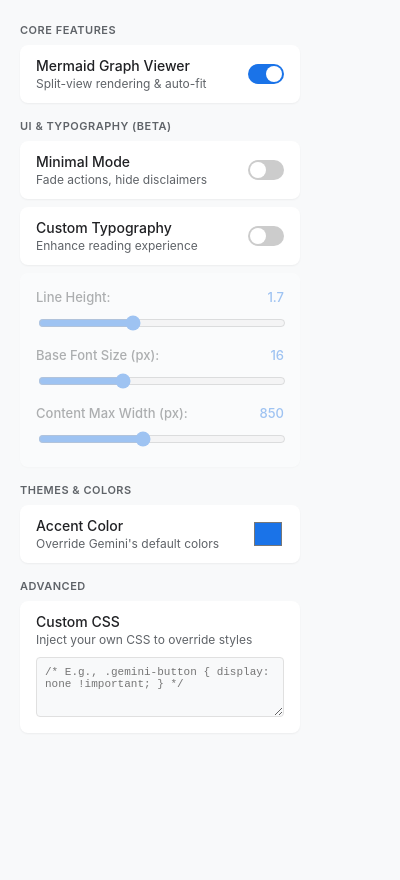
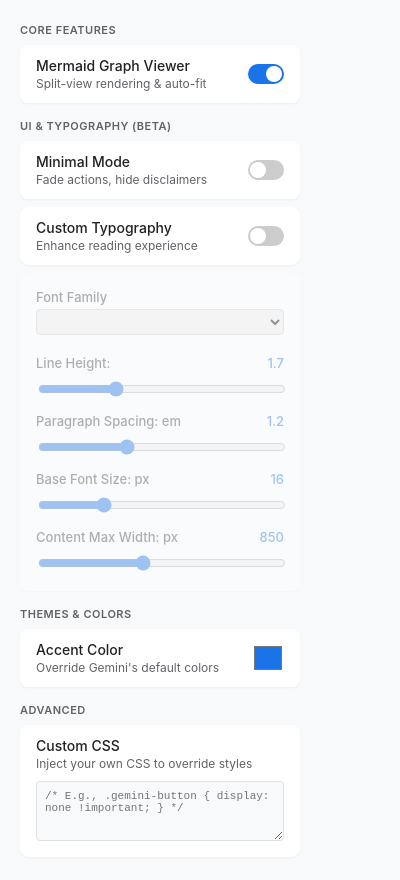
Before and after one commit to Deguang/gemini-graph-viewer, a browser extension: page popup/popup.html in a window 400 px wide. Shown: the part 62-942 px from the top of the page. Before the commit the page ends 844 px from the top, so only its background shows below. Drawn offline with Linux system fonts and the light colour scheme.

Commit message:
feat: add font family and paragraph spacing to typography settings

```diff
--- a/content.js
+++ b/content.js
@@ -314,7 +314,9 @@
     enableGraph: true,
     enableMinimal: false,
     enableTypography: false,
+    fontFamily: 'system-ui, -apple-system, "PingFang SC", "Microsoft YaHei", sans-serif',
     lineHeight: 1.7,
+    paragraphSpacing: 1.2,
     fontSize: 16,
     maxWidth: 850,
     accentColor: '#1a73e8',
@@ -329,12 +331,16 @@
 
     if (currentConfig.enableTypography) {
       body.classList.add('gemini-polish-typography');
+      document.documentElement.style.setProperty('--polish-font-family', currentConfig.fontFamily || 'system-ui, -apple-system, "PingFang SC", "Microsoft YaHei", sans-serif');
       document.documentElement.style.setProperty('--polish-line-height', currentConfig.lineHeight);
+      document.documentElement.style.setProperty('--polish-paragraph-spacing', `${currentConfig.paragraphSpacing}em`);
       document.documentElement.style.setProperty('--polish-font-size', `${currentConfig.fontSize}px`);
       document.documentElement.style.setProperty('--polish-max-width', `${currentConfig.maxWidth}px`);
     } else {
       body.classList.remove('gemini-polish-typography');
+      document.documentElement.style.removeProperty('--polish-font-family');
       document.documentElement.style.removeProperty('--polish-line-height');
+      document.documentElement.style.removeProperty('--polish-paragraph-spacing');
       document.documentElement.style.removeProperty('--polish-font-size');
       document.documentElement.style.removeProperty('--polish-max-width');
     }
--- a/popup/popup.html
+++ b/popup/popup.html
@@ -51,15 +51,28 @@
 
     <div id="typography-controls" class="sub-controls disabled">
       <div class="control-group">
-        <label>Line Height: <span id="lineHeightVal">1.7</span></label>
-        <input type="range" id="lineHeight" min="1.4" max="2.2" step="0.1" value="1.7">
+        <label style="margin-bottom: 4px;">Font Family</label>
+        <select id="fontFamily" style="width: 100%; padding: 4px; border: 1px solid #ccc; border-radius: 4px; font-size: 12px; margin-bottom: 8px;">
+          <option value="system-ui, -apple-system, 'PingFang SC', 'Microsoft YaHei', sans-serif">System Default (Sans-serif)</option>
+          <option value="'Noto Serif SC', 'Songti SC', 'STSong', serif">Serif (宋体/衬线)</option>
+          <option value="'LXGW WenKai', 'Kaiti SC', 'STKaiti', serif">Kai (楷体/手写)</option>
+          <option value="'JetBrains Mono', 'Roboto Mono', monospace">Monospace (等宽)</option>
+        </select>
       </div>
       <div class="control-group">
-        <label>Base Font Size (px): <span id="fontSizeVal">16</span></label>
-        <input type="range" id="fontSize" min="14" max="20" step="1" value="16">
+        <label>Line Height: <span id="lineHeightVal">1.7</span></label>
+        <input type="range" id="lineHeight" min="1.4" max="2.4" step="0.1" value="1.7">
       </div>
       <div class="control-group">
-        <label>Content Max Width (px): <span id="maxWidthVal">850</span></label>
+        <label>Paragraph Spacing: <span id="paragraphSpacingVal">1.2</span>em</label>
+        <input type="range" id="paragraphSpacing" min="0.5" max="2.5" step="0.1" value="1.2">
+      </div>
+      <div class="control-group">
+        <label>Base Font Size: <span id="fontSizeVal">16</span>px</label>
+        <input type="range" id="fontSize" min="14" max="22" step="1" value="16">
+      </div>
+      <div class="control-group">
+        <label>Content Max Width: <span id="maxWidthVal">850</span>px</label>
         <input type="range" id="maxWidth" min="600" max="1200" step="50" value="850">
       </div>
     </div>
--- a/popup/popup.js
+++ b/popup/popup.js
@@ -5,8 +5,11 @@ document.addEventListener('DOMContentLoaded', () => {
   const enableTypography = document.getElementById('enableTypography');
   const typographyControls = document.getElementById('typography-controls');
 
+  const fontFamily = document.getElementById('fontFamily');
   const lineHeight = document.getElementById('lineHeight');
   const lineHeightVal = document.getElementById('lineHeightVal');
+  const paragraphSpacing = document.getElementById('paragraphSpacing');
+  const paragraphSpacingVal = document.getElementById('paragraphSpacingVal');
   const fontSize = document.getElementById('fontSize');
   const fontSizeVal = document.getElementById('fontSizeVal');
   const maxWidth = document.getElementById('maxWidth');
@@ -19,7 +22,9 @@ document.addEventListener('DOMContentLoaded', () => {
     enableGraph: true,
     enableMinimal: false,
     enableTypography: false,
+    fontFamily: 'system-ui, -apple-system, "PingFang SC", "Microsoft YaHei", sans-serif',
     lineHeight: 1.7,
+    paragraphSpacing: 1.2,
     fontSize: 16,
     maxWidth: 850,
     accentColor: '#1a73e8',
@@ -29,8 +34,13 @@ document.addEventListener('DOMContentLoaded', () => {
     enableMinimal.checked = items.enableMinimal;
     enableTypography.checked = items.enableTypography;
 
+    fontFamily.value = items.fontFamily;
+
     lineHeight.value = items.lineHeight;
     lineHeightVal.textContent = items.lineHeight;
+
+    paragraphSpacing.value = items.paragraphSpacing;
+    paragraphSpacingVal.textContent = items.paragraphSpacing;
 
     fontSize.value = items.fontSize;
     fontSizeVal.textContent = items.fontSize;
@@ -59,7 +69,9 @@ document.addEventListener('DOMContentLoaded', () => {
       enableGraph: enableGraph.checked,
       enableMinimal: enableMinimal.checked,
       enableTypography: enableTypography.checked,
+      fontFamily: fontFamily.value,
       lineHeight: lineHeight.value,
+      paragraphSpacing: paragraphSpacing.value,
       fontSize: fontSize.value,
       maxWidth: maxWidth.value,
       accentColor: accentColor.value,
@@ -76,7 +88,7 @@ document.addEventListener('DOMContentLoaded', () => {
   }
 
   // Event Listeners
-  [enableGraph, enableMinimal, enableTypography].forEach(el => {
+  [enableGraph, enableMinimal, enableTypography, fontFamily].forEach(el => {
     el.addEventListener('change', () => {
       updateTypographyState();
       saveConfig();
@@ -85,6 +97,11 @@ document.addEventListener('DOMContentLoaded', () => {
 
   lineHeight.addEventListener('input', (e) => {
     lineHeightVal.textContent = e.target.value;
+    saveConfig();
+  });
+
+  paragraphSpacing.addEventListener('input', (e) => {
+    paragraphSpacingVal.textContent = e.target.value;
     saveConfig();
   });
 
--- a/styles.css
+++ b/styles.css
@@ -154,7 +154,7 @@ body.dark-theme .mermaid-error { color: #f28b82; }
 body.gemini-polish-typography message-content,
 body.gemini-polish-typography .message-content,
 body.gemini-polish-typography .response-content {
-  font-family: system-ui, -apple-system, "PingFang SC", "Microsoft YaHei", sans-serif !important;
+  font-family: var(--polish-font-family) !important;
   line-height: var(--polish-line-height, 1.7) !important;
   letter-spacing: 0.02em;
 }
@@ -176,7 +176,7 @@ body.gemini-polish-typography .message-content div {
 body.gemini-polish-typography message-content p,
 body.gemini-polish-typography .message-content p,
 body.gemini-polish-typography .response-content p {
-  margin-bottom: 1.2em !important;
+  margin-bottom: var(--polish-paragraph-spacing, 1.2em) !important;
 }
 
 body.gemini-polish-typography message-content li,
```
